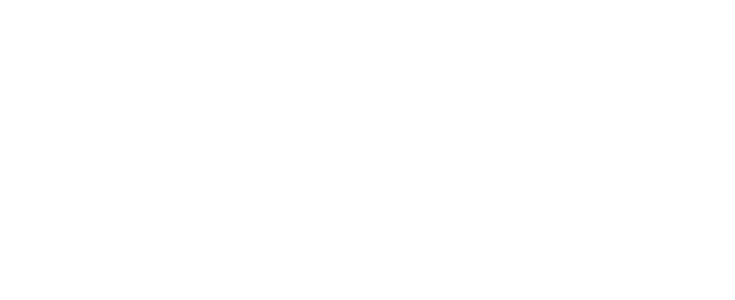
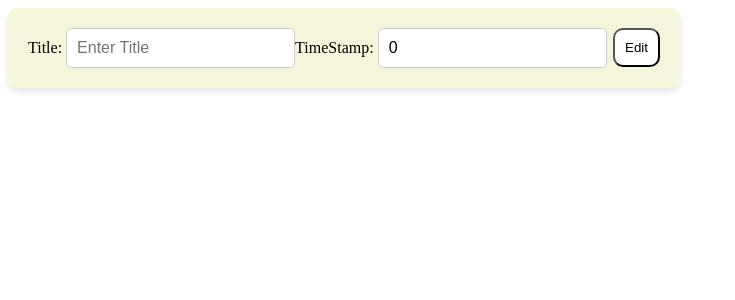
Before and after one commit to Adit-Rahman-x/GetMeOnBoard, a React (Vite) app in the folder GetMeOnBoard/: page / in a window 1280 px wide. Shown: the top 300 px of the page, without its empty margins (0-735 px from the left). Built offline with nearby package versions, Linux system fonts and the light colour scheme.

Commit message:
Add video stamp

```diff
--- a/GetMeOnBoard/src/App.jsx
+++ b/GetMeOnBoard/src/App.jsx
@@ -1,12 +1,15 @@
+import { useRef } from 'react'
 import React,{ useState } from 'react'
 import './App.css'
 import VidMessage from './VidMessage'
+import VidTimeStamps from './VidTimeStamp'
+import StepbyStep from './StepbyStep'
 function App() {
-  const [count, setCount] = useState(0)
+  const [mainpoint, setCount] = useState(0)
 
   return (
     <>
-
+  <StepbyStep></StepbyStep>
     </>
   )
 }
--- /dev/null
+++ b/GetMeOnBoard/src/StepbyStep.jsx
@@ -0,0 +1,129 @@
+import React from 'react'
+import { useState } from 'react';
+import VidTimeStamp from './VidTimeStamp';
+const StepbyStep = () => {
+    const [mainPoints, setMainPoints] = useState([]); // store number of main points dynamically
+    const [inputValue, setInputValue] = useState(""); // State for user input
+    const [timeStamp, setTimeStamp] = useState(0); // State for time stamp to video
+    const [showControls, setShowControls] = useState("False")
+    const [vidRef, setVidRef] = useState("https://www.youtube.com/watch?v=dQw4w9WgXcQ&")
+    const addPoint = () => {
+        if (inputValue.trim()){
+
+            setMainPoints([...mainPoints,[inputValue,timeStamp]])
+            setInputValue("")
+            setTimeStamp(0)
+        }
+    }
+    const removePoint = () => {
+        setMainPoints(mainPoints.slice(0,-1))
+    }
+    const handleInputChange = (e) => {
+        setInputValue(e.target.value); // Update the input value
+      };
+      const handleTimeChange = (e) => {
+        setTimeStamp(e.target.value); // Update the input value
+      };
+      const toggleEditing = () => {
+        setShowControls(!showControls);
+      }
+
+  return (
+    <>
+    <div style={styles.div}>
+        <button style={styles.edit}
+                onClick={toggleEditing}>
+        {showControls ? "Edit" : "Save"}
+        </button>
+        Title: <input
+            type="text"
+            value={inputValue}
+            onChange={handleInputChange}
+            placeholder="Enter Title"
+            style={styles.input}
+          />
+            TimeStamp: <input
+            type="number"
+            value={timeStamp}
+            onChange={handleTimeChange}
+            placeholder="Enter TimeStamp in Seconds"
+            style={styles.input}
+          />
+
+          {!showControls &&(<div style={styles.inputContainer}>
+
+
+          <button onClick={addPoint} style={styles.button}>
+            Add Point
+          </button>
+          <button
+            onClick={removePoint}
+            style={styles.button}
+            disabled={mainPoints.length === 0}
+          >
+            Remove Point
+          </button>
+        </div>)}
+          {mainPoints.map((point, index) =>(
+            <VidTimeStamp key={index}
+            title={point[0]}
+            vidLink={vidRef+ "t" + String(timeStamp) + "s"}>
+
+            </VidTimeStamp>
+          ))}
+    </div>
+    </>
+  )
+}
+const styles = {
+    edit : {
+      position: "relative",
+      float: "right",
+      backgroundColor: "white",
+      color: "black",
+      borderRadius: 10,
+      padding: "10px",
+    },
+    wrapper: {
+      position: "relative",
+      height: "100vh",
+      margin: "0",
+      padding: "0",
+      display: "flex",
+      flexDirection: "column",
+      justifyContent: "flex-end",
+    },
+    div: {
+      width: "50%",
+      backgroundColor: "beige",
+      padding: "20px",
+      borderRadius: "10px",
+      boxShadow: "0px 4px 6px rgba(0, 0, 0, 0.1)",
+    },
+    link: {
+      color: "blue",
+      textDecoration: "underline",
+    },
+    inputContainer: {
+      display: "flex",
+      gap: "10px",
+      margin: "10px 0",
+    },
+    input: {
+      flex: "1",
+      padding: "10px",
+      fontSize: "16px",
+      borderRadius: "5px",
+      border: "1px solid #ccc",
+    },
+    button: {
+      padding: "10px",
+      fontSize: "16px",
+      backgroundColor: "lightgreen",
+      border: "none",
+      borderRadius: "5px",
+      cursor: "pointer",
+    },
+  };
+
+export default StepbyStep
--- /dev/null
+++ b/GetMeOnBoard/src/VidTimeStamp.jsx
@@ -0,0 +1,136 @@
+import React, { useState } from "react";
+
+const VidTimeStamp = ({ title,vidLink }) => {
+  const [keyNotes, setKeyNotes] = useState([]); // State to store keyNotes dynamically
+  const [inputValue, setInputValue] = useState(""); // State for user input
+  const [showControls, setShowControls] = useState("False") // state to allow you to edit and add keynotes
+
+  const addKeyNote = () => {
+    if (inputValue.trim()) {
+      setKeyNotes([...keyNotes, inputValue]); // Add the user input as a keyNote
+      setInputValue(""); // Clear the input field after adding
+    }
+  };
+
+  const removeKeyNote = () => {
+    setKeyNotes(keyNotes.slice(0, -1)); // Remove the last keyNote
+  };
+
+  const handleInputChange = (e) => {
+    setInputValue(e.target.value); // Update the input value
+  };
+
+  const toggleEditing = () => {
+    setShowControls(!showControls);
+  }
+
+  return (
+    <div style={styles.wrapper}>
+
+      <div style={styles.div}>
+      <button style={styles.edit} onClick={toggleEditing}>
+            {showControls ? "Edit" : "Save"}
+          </button>
+        <h3>
+          Filler Text:{" "}
+          <a
+            href={vidLink}
+            target="_blank"
+            rel="noopener noreferrer"
+            style={styles.link}
+          >
+            {title}
+          </a>
+        </h3>
+
+
+        {!showControls &&(<div style={styles.inputContainer}>
+
+          <input
+            type="text"
+            value={inputValue}
+            onChange={handleInputChange}
+            placeholder="Enter KeyNote text"
+            style={styles.input}
+          />
+          <button onClick={addKeyNote} style={styles.button}>
+            Add KeyNote
+          </button>
+          <button
+            onClick={removeKeyNote}
+            style={styles.button}
+            disabled={keyNotes.length === 0}
+          >
+            Remove KeyNote
+          </button>
+        </div>)}
+
+        {/* Render keyNotes */}
+        <ul>
+          {keyNotes.map((note, index) => (
+            <li key={index} style={styles.listItem}>
+              {note}
+            </li>
+          ))}
+        </ul>
+      </div>
+    </div>
+  );
+};
+
+const styles = {
+  edit : {
+    position: "relative",
+    float: "right",
+    backgroundColor: "white",
+    color: "black",
+    borderRadius: 10,
+    padding: "10px",
+  },
+  wrapper: {
+    position: "relative",
+    padding: "10px",
+    margin: "0",
+
+    display: "flex",
+    flexDirection: "column",
+    justifyContent: "flex",
+  },
+  div: {
+    width: "80%",
+    backgroundColor: "brown",
+    padding: "20px",
+    borderRadius: "10px",
+    boxShadow: "0px 4px 6px rgba(0, 0, 0, 0.1)",
+  },
+  link: {
+    color: "blue",
+    textDecoration: "underline",
+  },
+  inputContainer: {
+    display: "flex",
+    gap: "10px",
+    margin: "10px 0",
+  },
+  input: {
+    flex: "1",
+    padding: "10px",
+    fontSize: "16px",
+    borderRadius: "5px",
+    border: "1px solid #ccc",
+  },
+  button: {
+    padding: "10px",
+    fontSize: "16px",
+    backgroundColor: "lightgreen",
+    border: "none",
+    borderRadius: "5px",
+    cursor: "pointer",
+  },
+  listItem: {
+    color: "black",
+    margin: "5px 0",
+  },
+};
+
+export default VidTimeStamp;
```
